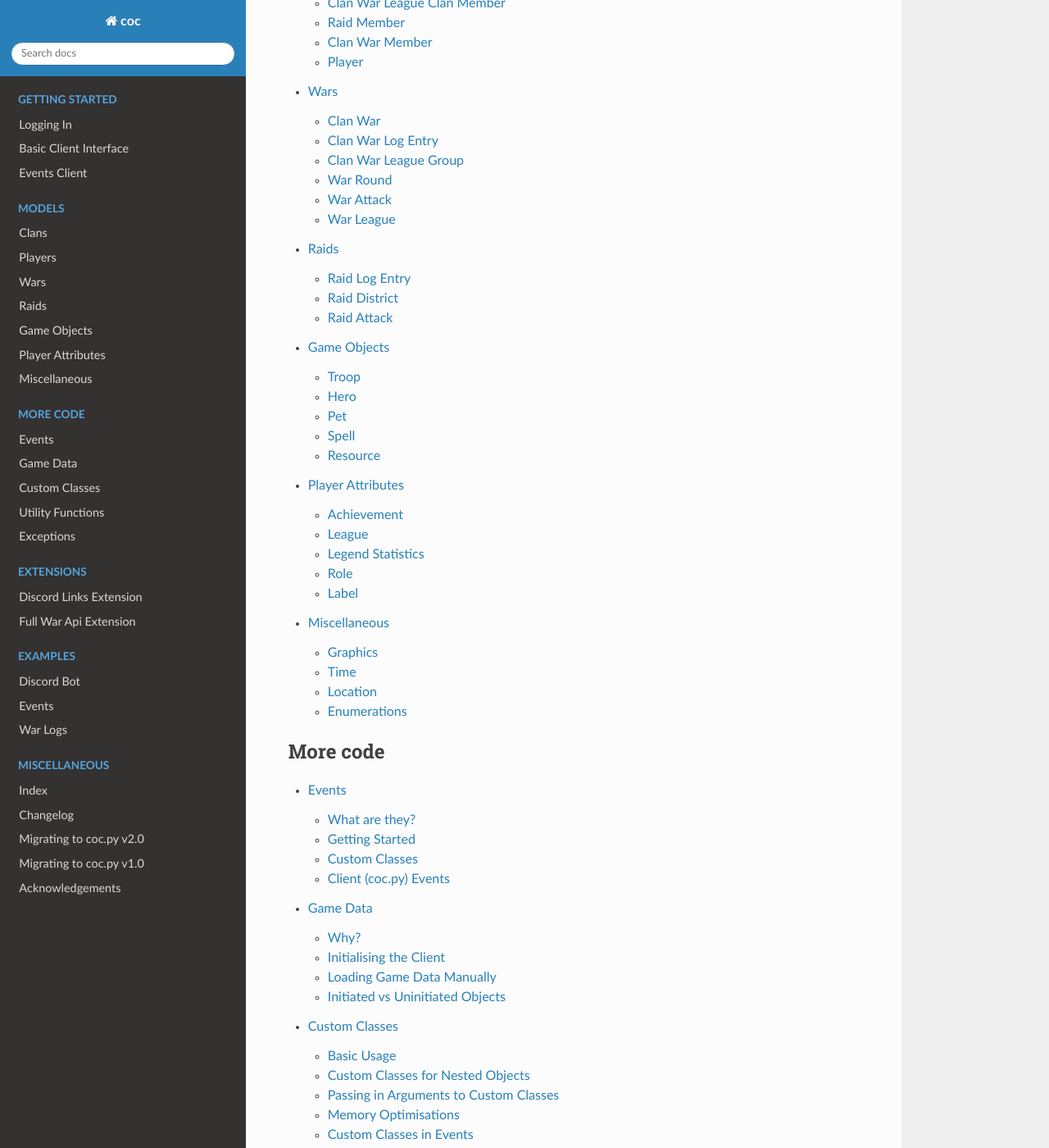
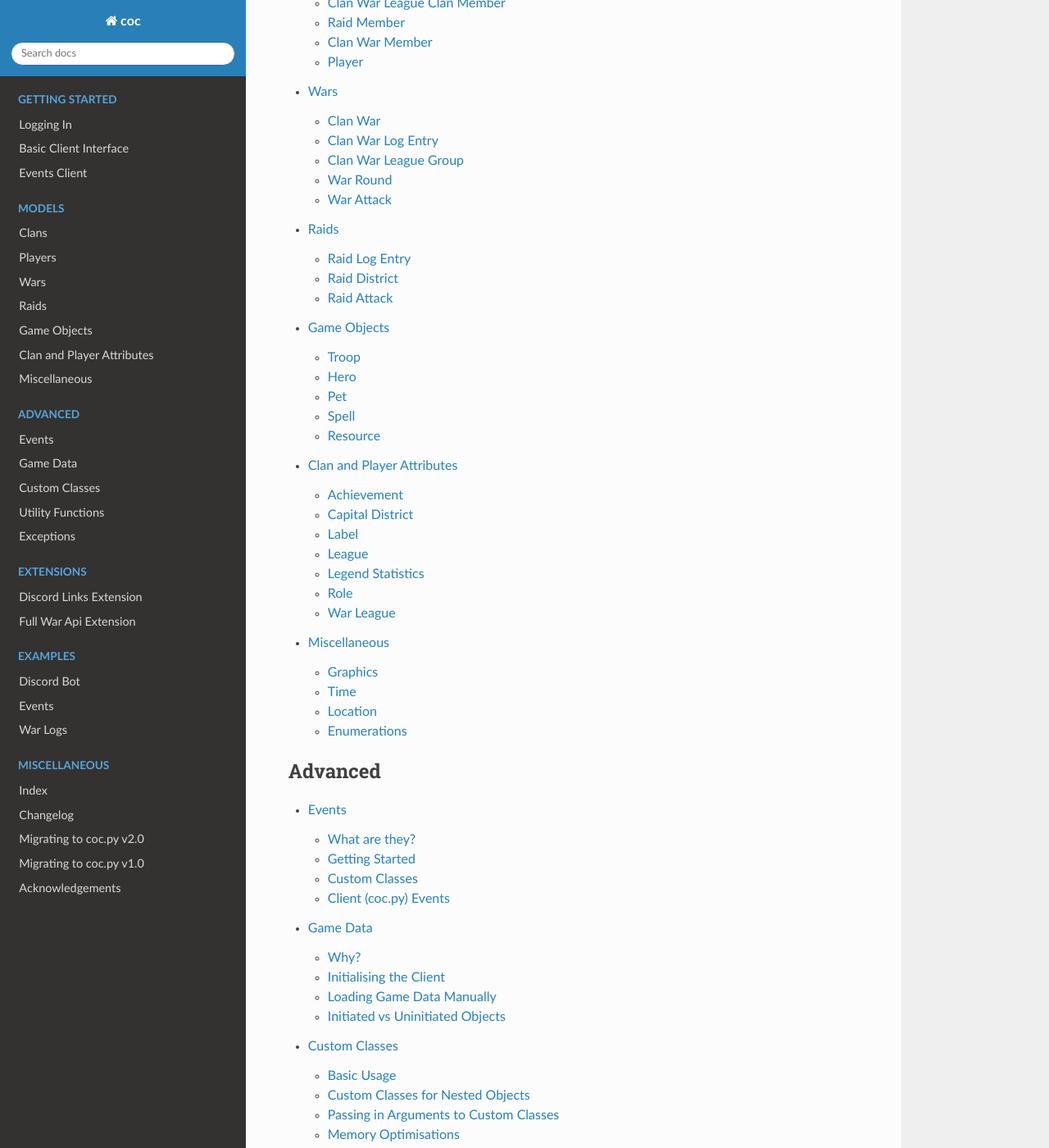
Before and after one commit to mathsman5133/coc.py, a Sphinx documentation site: the page built from docs/index.rst, in a window 1280 px wide and 1400 px high, scrolled down 756 px. Shown: the whole window at 82% size. Built offline with Sphinx 7.4.7 and the Read the Docs theme 2.0.0, drawn with Linux system fonts in a browser that asks for light colours.

Commit message:
some more docs tweaks

```diff
--- a/coc/__init__.py
+++ b/coc/__init__.py
@@ -66,6 +66,7 @@ from .iterators import (
 from .miscmodels import (
     Achievement,
     Badge,
+    CapitalDistrict,
     Icon,
     GoldPassSeason,
     League,
--- a/docs/conf.py
+++ b/docs/conf.py
@@ -11,7 +11,6 @@ import sys
 root_project = pathlib.Path(__file__).parents[1].resolve()
 sys.path.insert(0, root_project.as_posix())
 sys.path.append((root_project / "docs").as_posix())
-sys.path.append((root_project / "docs/code_overview").as_posix())
 
 project = 'coc'
 copyright = '2022, mathsman'
--- a/docs/index.rst
+++ b/docs/index.rst
@@ -25,19 +25,19 @@ coc.py: A Clash of Clans API Wrapper
    models/wars
    models/raids
    models/game_objects
-   models/player_attributes
+   models/clan_player_attributes
    models/miscellaneous
 
-.. _more_code:
+.. _advanced:
 .. toctree::
    :maxdepth: 2
-   :caption: More code
+   :caption: Advanced
 
-   code_overview/event
-   code_overview/game_data
-   code_overview/custom_classes
-   code_overview/utils
-   code_overview/exceptions
+   advanced/event
+   advanced/game_data
+   advanced/custom_classes
+   advanced/utils
+   advanced/exceptions
 
 .. _extensions:
 .. toctree::
--- a/docs/models/player_attributes.rst
+++ b/docs/models/clan_player_attributes.rst
@@ -1,7 +1,7 @@
 .. py:currentmodule:: coc
 
-Player Attributes
-=================
+Clan and Player Attributes
+==========================
 
 Achievement
 ~~~~~~~~~~~
@@ -9,6 +9,17 @@ Achievement
     :members:
     :private-members:
 
+Capital District
+~~~~~~~~~~~~~~~~
+.. autoclass:: CapitalDistrict()
+    :members:
+    :private-members:
+
+Label
+~~~~~
+.. autoclass:: Label()
+    :members:
+    :private-members:
 
 League
 ~~~~~~
@@ -37,9 +48,8 @@ Returns a string that is rendered as the role appears in-game, ie ``Co-Leader``
 
     .. py:attribute:: in_game_name
 
-
-Label
-~~~~~
-.. autoclass:: Label()
+War League
+~~~~~~~~~~
+.. autoclass:: WarLeague()
     :members:
     :private-members:
```
Also changed, not shown: docs/models/wars.rst (+0 -8 lines), docs/advanced/custom_classes.rst (renamed from docs/code_overview/custom_classes.rst), docs/advanced/event.rst (renamed from docs/code_overview/event.rst), docs/advanced/exceptions.rst (renamed from docs/code_overview/exceptions.rst), docs/advanced/game_data.rst (renamed from docs/code_overview/game_data.rst), docs/advanced/utils.rst (renamed from docs/code_overview/utils.rst).
